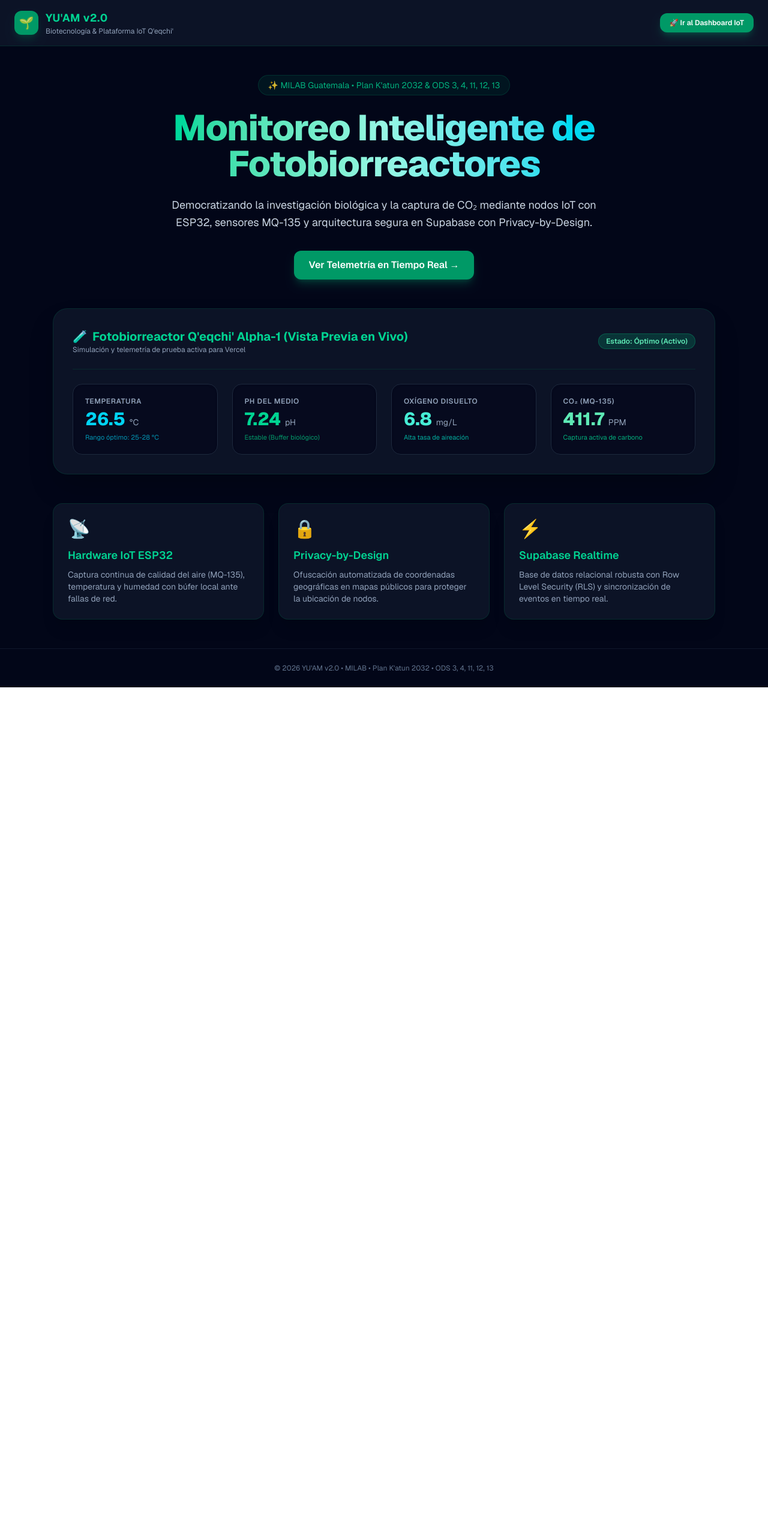
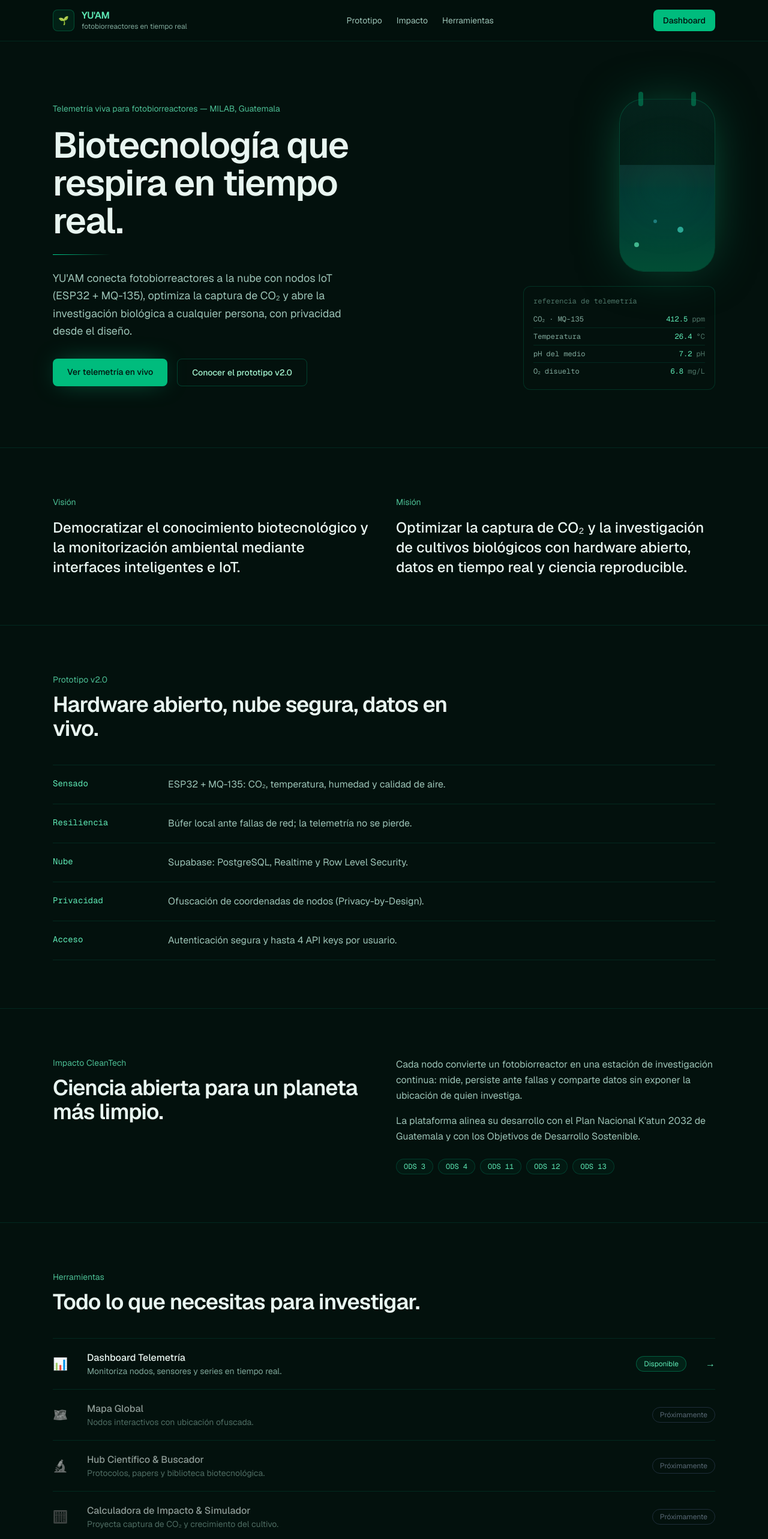
Before and after one commit to Alexzz-19/Yu_am, a Next.js app in the folder apps/web/: page / in a window 1280 px wide. Shown: the top 2566 px of the page at 60% size. Before the commit the page ends 1146 px from the top, so only its background shows below. Built offline with nearby package versions, Linux system fonts and the light colour scheme.

Commit message:
feat(apps/web): Landing CleanTech de yuam.tech

```diff
--- a/apps/web/app/layout.tsx
+++ b/apps/web/app/layout.tsx
@@ -13,14 +13,15 @@ const geistMono = Geist_Mono({
 });
 
 export const metadata: Metadata = {
-  title: "Create Next App",
-  description: "Generated by create next app",
+  title: "YU'AM — Fotobiorreactores en tiempo real",
+  description:
+    "Plataforma de telemetría y control para fotobiorreactores. IoT (ESP32 + MQ-135), Supabase y privacidad desde el diseño.",
 };
 
 export default function RootLayout({ children }: { children: React.ReactNode }) {
   return (
     <html
-      lang="en"
+      lang="es"
       className={`${geistSans.variable} ${geistMono.variable} h-full antialiased`}
     >
       <body className="min-h-full flex flex-col">{children}</body>
--- a/apps/web/app/page.tsx
+++ b/apps/web/app/page.tsx
@@ -1,158 +1,311 @@
-'use client'
+import Link from 'next/link'
 
-import Link from 'next/link'
-import { useState, useEffect } from 'react'
+// ─────────────────────────────────────────────────────────────────────────────
+// Punto de integración Supabase
+// El Dashboard (/dashboard) ya consume telemetría en tiempo real desde
+// `telemetria_mq135`. Los tipos de abajo replican el esquema público y pueden
+// sustituirse por tipos generados: Database['public']['Tables']['readings']['Row'].
+// ─────────────────────────────────────────────────────────────────────────────
+
+type Lectura = {
+  etiqueta: string
+  valor: string
+  unidad: string
+}
+
+type Especificacion = {
+  clave: string
+  detalle: string
+}
+
+type Herramienta = {
+  nombre: string
+  descripcion: string
+  href: string
+  disponible: boolean
+  icono: string
+}
+
+const lecturas: Lectura[] = [
+  { etiqueta: 'CO₂ · MQ-135', valor: '412.5', unidad: 'ppm' },
+  { etiqueta: 'Temperatura', valor: '26.4', unidad: '°C' },
+  { etiqueta: 'pH del medio', valor: '7.2', unidad: 'pH' },
+  { etiqueta: 'O₂ disuelto', valor: '6.8', unidad: 'mg/L' },
+]
+
+const especificaciones: Especificacion[] = [
+  { clave: 'Sensado', detalle: 'ESP32 + MQ-135: CO₂, temperatura, humedad y calidad de aire.' },
+  { clave: 'Resiliencia', detalle: 'Búfer local ante fallas de red; la telemetría no se pierde.' },
+  { clave: 'Nube', detalle: 'Supabase: PostgreSQL, Realtime y Row Level Security.' },
+  { clave: 'Privacidad', detalle: 'Ofuscación de coordenadas de nodos (Privacy-by-Design).' },
+  { clave: 'Acceso', detalle: 'Autenticación segura y hasta 4 API keys por usuario.' },
+]
+
+const herramientas: Herramienta[] = [
+  {
+    nombre: 'Dashboard Telemetría',
+    descripcion: 'Monitoriza nodos, sensores y series en tiempo real.',
+    href: '/dashboard',
+    disponible: true,
+    icono: '📊',
+  },
+  {
+    nombre: 'Mapa Global',
+    descripcion: 'Nodos interactivos con ubicación ofuscada.',
+    href: '/mapa',
+    disponible: false,
+    icono: '🗺️',
+  },
+  {
+    nombre: 'Hub Científico & Buscador',
+    descripcion: 'Protocolos, papers y biblioteca biotecnológica.',
+    href: '/hub',
+    disponible: false,
+    icono: '🔬',
+  },
+  {
+    nombre: 'Calculadora de Impacto & Simulador',
+    descripcion: 'Proyecta captura de CO₂ y crecimiento del cultivo.',
+    href: '/calculadora',
+    disponible: false,
+    icono: '🧮',
+  },
+  {
+    nombre: 'DIY Hardware Studio',
+    descripcion: 'Arma tu fotobiorreactor con ESP32 y MQ-135.',
+    href: '/diy',
+    disponible: false,
+    icono: '🛠️',
+  },
+  {
+    nombre: 'Auth & Perfil de Nodo',
+    descripcion: 'Registra, autentica y gestiona tus nodos.',
+    href: '/auth',
+    disponible: false,
+    icono: '🔐',
+  },
+]
+
+const ods = ['3', '4', '11', '12', '13']
 
 export default function Home() {
-  // Simulated live metrics for initial preview dashboard
-  const [metrics, setMetrics] = useState({
-    temperature: 26.4,
-    ph: 7.2,
-    dissolvedOxygen: 6.8,
-    co2: 412.5,
-    status: 'Óptimo'
-  })
-
-  useEffect(() => {
-    const interval = setInterval(() => {
-      setMetrics(prev => ({
-        temperature: +(prev.temperature + (Math.random() * 0.4 - 0.2)).toFixed(1),
-        ph: +(prev.ph + (Math.random() * 0.1 - 0.05)).toFixed(2),
-        dissolvedOxygen: +(prev.dissolvedOxygen + (Math.random() * 0.2 - 0.1)).toFixed(1),
-        co2: +(prev.co2 + (Math.random() * 2 - 1)).toFixed(1),
-        status: 'Óptimo (Activo)'
-      }))
-    }, 4000)
-    return () => clearInterval(interval)
-  }, [])
-
   return (
-    <div className="min-h-screen bg-slate-950 text-slate-100 flex flex-col font-sans">
-      {/* Header / Nav */}
-      <header className="border-b border-emerald-900/40 backdrop-blur-md bg-slate-900/80 sticky top-0 z-50 px-6 py-4 flex items-center justify-between">
+    <div className="min-h-screen bg-[#03110D] text-[#E8F5F0] font-sans selection:bg-emerald-500/30">
+      {/* Nav */}
+      <header className="sticky top-0 z-50 border-b border-emerald-900/40 bg-[#03110D]/80 backdrop-blur-md">
+        <div className="mx-auto flex max-w-6xl items-center justify-between px-6 py-4">
           <div className="flex items-center gap-3">
-          <div className="h-10 w-10 rounded-xl bg-emerald-600 flex items-center justify-center font-bold text-xl text-white shadow-lg shadow-emerald-900/50">
+            <div className="grid h-9 w-9 place-items-center rounded-lg border border-emerald-500/30 bg-emerald-500/10 font-mono text-sm text-emerald-300">
               🌱
             </div>
-          <div>
-            <h1 className="font-bold text-lg tracking-wide text-emerald-400">YU&apos;AM v2.0</h1>
-            <p className="text-xs text-slate-400">Biotecnología & Plataforma IoT Q&apos;eqchi&apos;</p>
+            <div className="leading-tight">
+              <span className="font-semibold tracking-tight text-emerald-300">YU&apos;AM</span>
+              <span className="block text-xs text-[#7FA79A]">fotobiorreactores en tiempo real</span>
             </div>
           </div>
-        <nav className="flex items-center gap-4 text-sm font-medium">
-          <Link href="/dashboard" className="px-4 py-2 rounded-xl bg-emerald-600 hover:bg-emerald-500 text-white font-semibold transition shadow-lg shadow-emerald-600/30 text-xs">
-            🚀 Ir al Dashboard IoT
+          <nav className="hidden items-center gap-6 text-sm text-[#9CC3B6] md:flex">
+            <a href="#prototipo" className="transition hover:text-emerald-300">
+              Prototipo
+            </a>
+            <a href="#impacto" className="transition hover:text-emerald-300">
+              Impacto
+            </a>
+            <a href="#herramientas" className="transition hover:text-emerald-300">
+              Herramientas
+            </a>
+          </nav>
+          <Link
+            href="/dashboard"
+            className="rounded-lg bg-emerald-500 px-4 py-2 text-sm font-medium text-[#03110D] transition hover:bg-emerald-400"
+          >
+            Dashboard
           </Link>
-        </nav>
+        </div>
       </header>
 
-      {/* Hero & Live Metrics Preview */}
-      <main className="flex-1 flex flex-col items-center px-6 py-12 max-w-6xl mx-auto w-full space-y-12">
-        {/* Intro */}
-        <div className="text-center max-w-3xl">
-          <div className="inline-flex items-center gap-2 px-4 py-1.5 rounded-full bg-emerald-500/10 border border-emerald-500/20 text-emerald-400 text-sm mb-6 animate-pulse">
-            ✨ MILAB Guatemala • Plan K&apos;atun 2032 & ODS 3, 4, 11, 12, 13
-          </div>
-
-          <h2 className="text-4xl sm:text-6xl font-extrabold tracking-tight mb-6 bg-clip-text text-transparent bg-gradient-to-r from-emerald-400 via-teal-200 to-cyan-400">
-            Monitoreo Inteligente de Fotobiorreactores
-          </h2>
-
-          <p className="text-base sm:text-lg text-slate-300 leading-relaxed mb-8">
-            Democratizando la investigación biológica y la captura de CO₂ mediante nodos IoT con ESP32, sensores MQ-135 y arquitectura segura en Supabase con Privacy-by-Design.
+      <main>
+        {/* Hero */}
+        <section className="mx-auto grid max-w-6xl gap-12 px-6 py-16 md:grid-cols-[1.2fr_0.8fr] md:py-24">
+          <div className="flex flex-col justify-center">
+            <p className="mb-5 text-sm text-emerald-300/80">
+              Telemetría viva para fotobiorreactores — MILAB, Guatemala
             </p>
-
-          <div className="flex flex-wrap justify-center gap-4">
-            <Link href="/dashboard" className="px-6 py-3 rounded-xl bg-emerald-600 hover:bg-emerald-500 font-semibold text-white shadow-lg shadow-emerald-600/30 transition">
-              Ver Telemetría en Tiempo Real →
+            <h1 className="max-w-xl text-4xl font-semibold leading-[1.05] tracking-tight sm:text-6xl">
+              Biotecnología que respira en tiempo real.
+            </h1>
+            <div className="mt-6 h-px w-24 bg-gradient-to-r from-emerald-400 to-transparent" />
+            <p className="mt-6 max-w-lg text-base leading-relaxed text-[#9CC3B6] sm:text-lg">
+              YU&apos;AM conecta fotobiorreactores a la nube con nodos IoT (ESP32 + MQ-135), optimiza la
+              captura de CO₂ y abre la investigación biológica a cualquier persona, con privacidad desde
+              el diseño.
+            </p>
+            <div className="mt-8 flex flex-wrap gap-4">
+              <Link
+                href="/dashboard"
+                className="rounded-lg bg-emerald-500 px-6 py-3 text-sm font-medium text-[#03110D] shadow-[0_0_40px_-12px_rgba(16,185,129,0.7)] transition hover:bg-emerald-400"
+              >
+                Ver telemetría en vivo
               </Link>
+              <a
+                href="#prototipo"
+                className="rounded-lg border border-emerald-800/60 px-6 py-3 text-sm font-medium text-emerald-200 transition hover:border-emerald-500/60 hover:bg-emerald-500/10"
+              >
+                Conocer el prototipo v2.0
+              </a>
             </div>
           </div>
 
-        {/* Live Photobioreactor Metrics Grid */}
-        <div className="w-full bg-slate-900/80 border border-emerald-900/40 rounded-3xl p-6 sm:p-8 shadow-2xl backdrop-blur">
-          <div className="flex flex-col sm:flex-row items-start sm:items-center justify-between pb-6 mb-6 border-b border-emerald-900/40 gap-4">
-            <div>
-              <h3 className="text-xl font-bold text-emerald-400 flex items-center gap-2">
-                <span>🧪</span> Fotobiorreactor Q&apos;eqchi&apos; Alpha-1 (Vista Previa en Vivo)
-              </h3>
-              <p className="text-xs text-slate-400">Simulación y telemetría de prueba activa para Vercel</p>
+          {/* Reactor + instrumento */}
+          <div className="flex flex-col items-center md:items-end">
+            <div className="relative">
+              <div className="relative h-72 w-40 overflow-hidden rounded-[2.5rem] border border-emerald-500/25 bg-gradient-to-b from-[#04231C] to-[#02110D] shadow-[0_0_90px_-25px_rgba(16,185,129,0.6)]">
+                <div className="absolute inset-x-0 bottom-0 h-[62%] bg-gradient-to-t from-emerald-500/35 via-teal-400/20 to-cyan-300/10" />
+                <div className="absolute left-1/2 top-1/2 h-32 w-32 -translate-x-1/2 -translate-y-1/2 animate-pulse rounded-full bg-emerald-400/10 blur-2xl [animation-duration:5s] motion-reduce:animate-none" />
+                <div className="absolute bottom-10 left-6 h-2 w-2 animate-pulse rounded-full bg-emerald-300/70 motion-reduce:animate-none" />
+                <div className="absolute bottom-20 left-14 h-1.5 w-1.5 animate-pulse rounded-full bg-cyan-300/70 [animation-delay:1s] motion-reduce:animate-none" />
+                <div className="absolute bottom-16 left-24 h-2.5 w-2.5 animate-pulse rounded-full bg-teal-300/60 [animation-delay:2s] motion-reduce:animate-none" />
               </div>
-            <span className="px-3 py-1 rounded-full bg-emerald-500/20 border border-emerald-500/30 text-emerald-300 text-xs font-semibold">
-              Estado: {metrics.status}
+              <div className="absolute -top-3 left-8 h-6 w-2 rounded-full bg-emerald-500/40" />
+              <div className="absolute -top-3 right-8 h-6 w-2 rounded-full bg-emerald-500/40" />
+            </div>
+
+            <div className="mt-6 w-full max-w-xs rounded-xl border border-emerald-800/40 bg-[#04120E]/90 p-4 font-mono text-xs">
+              <p className="mb-2 text-[#4E7568]">referencia de telemetría</p>
+              {lecturas.map((lectura) => (
+                <div
+                  key={lectura.etiqueta}
+                  className="flex items-baseline justify-between border-b border-emerald-900/40 py-1.5 last:border-0"
+                >
+                  <span className="text-[#7FA79A]">{lectura.etiqueta}</span>
+                  <span className="text-emerald-300">
+                    {lectura.valor} <span className="text-[#4E7568]">{lectura.unidad}</span>
                   </span>
                 </div>
+              ))}
+            </div>
+          </div>
+        </section>
 
-          <div className="grid grid-cols-1 sm:grid-cols-2 lg:grid-cols-4 gap-6">
-            {/* Temperatura */}
-            <div className="p-5 rounded-2xl bg-slate-950/60 border border-slate-800 shadow-inner">
-              <span className="text-xs uppercase tracking-wider text-slate-400 font-semibold block mb-1">Temperatura</span>
-              <div className="text-3xl font-extrabold text-cyan-400 mb-1">
-                {metrics.temperature} <span className="text-sm font-normal text-slate-400">°C</span>
+        {/* Visión y misión */}
+        <section className="border-t border-emerald-900/40">
+          <div className="mx-auto grid max-w-6xl gap-10 px-6 py-16 md:grid-cols-2 md:py-20">
+            <div>
+              <h2 className="text-sm text-emerald-300/80">Visión</h2>
+              <p className="mt-4 text-2xl font-medium leading-snug text-[#E8F5F0]">
+                Democratizar el conocimiento biotecnológico y la monitorización ambiental mediante
+                interfaces inteligentes e IoT.
+              </p>
             </div>
-              <p className="text-[11px] text-cyan-500/80">Rango óptimo: 25-28 °C</p>
+            <div>
+              <h2 className="text-sm text-emerald-300/80">Misión</h2>
+              <p className="mt-4 text-2xl font-medium leading-snug text-[#E8F5F0]">
+                Optimizar la captura de CO₂ y la investigación de cultivos biológicos con hardware
+                abierto, datos en tiempo real y ciencia reproducible.
+              </p>
             </div>
+          </div>
+        </section>
 
-            {/* pH */}
-            <div className="p-5 rounded-2xl bg-slate-950/60 border border-slate-800 shadow-inner">
-              <span className="text-xs uppercase tracking-wider text-slate-400 font-semibold block mb-1">pH del Medio</span>
-              <div className="text-3xl font-extrabold text-emerald-400 mb-1">
-                {metrics.ph} <span className="text-sm font-normal text-slate-400">pH</span>
+        {/* Prototipo v2.0 */}
+        <section id="prototipo" className="border-t border-emerald-900/40">
+          <div className="mx-auto max-w-6xl px-6 py-16 md:py-20">
+            <p className="text-sm text-emerald-300/80">Prototipo v2.0</p>
+            <h2 className="mt-3 max-w-2xl text-3xl font-semibold tracking-tight sm:text-4xl">
+              Hardware abierto, nube segura, datos en vivo.
+            </h2>
+            <dl className="mt-10 divide-y divide-emerald-900/40 border-y border-emerald-900/40">
+              {especificaciones.map((spec) => (
+                <div key={spec.clave} className="grid gap-2 py-5 sm:grid-cols-[10rem_1fr] sm:gap-8">
+                  <dt className="font-mono text-sm text-emerald-300">{spec.clave}</dt>
+                  <dd className="text-[#9CC3B6]">{spec.detalle}</dd>
                 </div>
-              <p className="text-[11px] text-emerald-500/80">Estable (Buffer biológico)</p>
+              ))}
+            </dl>
           </div>
+        </section>
 
-            {/* Oxígeno Disuelto */}
-            <div className="p-5 rounded-2xl bg-slate-950/60 border border-slate-800 shadow-inner">
-              <span className="text-xs uppercase tracking-wider text-slate-400 font-semibold block mb-1">Oxígeno Disuelto</span>
-              <div className="text-3xl font-extrabold text-teal-300 mb-1">
-                {metrics.dissolvedOxygen} <span className="text-sm font-normal text-slate-400">mg/L</span>
+        {/* Impacto CleanTech */}
+        <section id="impacto" className="border-t border-emerald-900/40">
+          <div className="mx-auto grid max-w-6xl gap-10 px-6 py-16 md:grid-cols-2 md:py-20">
+            <div>
+              <p className="text-sm text-emerald-300/80">Impacto CleanTech</p>
+              <h2 className="mt-3 text-3xl font-semibold tracking-tight sm:text-4xl">
+                Ciencia abierta para un planeta más limpio.
+              </h2>
             </div>
-              <p className="text-[11px] text-teal-400/80">Alta tasa de aireación</p>
-            </div>
-
-            {/* CO2 MQ-135 */}
-            <div className="p-5 rounded-2xl bg-slate-950/60 border border-slate-800 shadow-inner">
-              <span className="text-xs uppercase tracking-wider text-slate-400 font-semibold block mb-1">CO₂ (MQ-135)</span>
-              <div className="text-3xl font-extrabold text-emerald-300 mb-1">
-                {metrics.co2} <span className="text-sm font-normal text-slate-400">PPM</span>
-              </div>
-              <p className="text-[11px] text-emerald-400/80">Captura activa de carbono</p>
+            <div className="space-y-4 text-[#9CC3B6] leading-relaxed">
+              <p>
+                Cada nodo convierte un fotobiorreactor en una estación de investigación continua:
+                mide, persiste ante fallas y comparte datos sin exponer la ubicación de quien investiga.
+              </p>
+              <p>
+                La plataforma alinea su desarrollo con el Plan Nacional K&apos;atun 2032 de Guatemala y
+                con los Objetivos de Desarrollo Sostenible.
+              </p>
+              <div className="flex flex-wrap gap-2 pt-2">
+                {ods.map((n) => (
+                  <span
+                    key={n}
+                    className="rounded-full border border-emerald-800/50 bg-emerald-500/5 px-3 py-1 font-mono text-xs text-emerald-300"
+                  >
+                    ODS {n}
+                  </span>
+                ))}
               </div>
             </div>
           </div>
+        </section>
 
-        {/* Feature Cards */}
-        <div className="grid grid-cols-1 md:grid-cols-3 gap-6 w-full text-left">
-          <div className="p-6 rounded-2xl bg-slate-900/80 border border-emerald-900/40 shadow-xl backdrop-blur">
-            <div className="text-3xl mb-3">📡</div>
-            <h3 className="font-semibold text-emerald-400 text-lg mb-2">Hardware IoT ESP32</h3>
-            <p className="text-sm text-slate-400">
-              Captura continua de calidad del aire (MQ-135), temperatura y humedad con búfer local ante fallas de red.
-            </p>
+        {/* Herramientas */}
+        <section id="herramientas" className="border-t border-emerald-900/40">
+          <div className="mx-auto max-w-6xl px-6 py-16 md:py-20">
+            <p className="text-sm text-emerald-300/80">Herramientas</p>
+            <h2 className="mt-3 text-3xl font-semibold tracking-tight sm:text-4xl">
+              Todo lo que necesitas para investigar.
+            </h2>
+            <ul className="mt-10 divide-y divide-emerald-900/40 border-y border-emerald-900/40">
+              {herramientas.map((herramienta) => (
+                <li key={herramienta.nombre}>
+                  {herramienta.disponible ? (
+                    <Link
+                      href={herramienta.href}
+                      className="group flex items-center gap-5 py-5 transition hover:bg-emerald-500/5 sm:gap-8"
+                    >
+                      <span className="text-xl">{herramienta.icono}</span>
+                      <span className="flex-1">
+                        <span className="block font-medium text-[#E8F5F0]">{herramienta.nombre}</span>
+                        <span className="block text-sm text-[#7FA79A]">{herramienta.descripcion}</span>
+                      </span>
+                      <span className="rounded-full border border-emerald-500/40 bg-emerald-500/10 px-3 py-1 text-xs text-emerald-300">
+                        Disponible
+                      </span>
+                      <span className="text-emerald-300 transition group-hover:translate-x-1">→</span>
+                    </Link>
+                  ) : (
+                    <div className="flex items-center gap-5 py-5 opacity-60 sm:gap-8">
+                      <span className="text-xl grayscale">{herramienta.icono}</span>
+                      <span className="flex-1">
+                        <span className="block font-medium text-[#E8F5F0]">{herramienta.nombre}</span>
+                        <span className="block text-sm text-[#7FA79A]">{herramienta.descripcion}</span>
+                      </span>
+                      <span className="rounded-full border border-slate-700 px-3 py-1 text-xs text-slate-400">
+                        Próximamente
+                      </span>
                     </div>
-
-          <div className="p-6 rounded-2xl bg-slate-900/80 border border-emerald-900/40 shadow-xl backdrop-blur">
-            <div className="text-3xl mb-3">🔒</div>
-            <h3 className="font-semibold text-emerald-400 text-lg mb-2">Privacy-by-Design</h3>
-            <p className="text-sm text-slate-400">
-              Ofuscación automatizada de coordenadas geográficas en mapas públicos para proteger la ubicación de nodos.
-            </p>
+                  )}
+                </li>
+              ))}
+            </ul>
           </div>
-
-          <div className="p-6 rounded-2xl bg-slate-900/80 border border-emerald-900/40 shadow-xl backdrop-blur">
-            <div className="text-3xl mb-3">⚡</div>
-            <h3 className="font-semibold text-emerald-400 text-lg mb-2">Supabase Realtime</h3>
-            <p className="text-sm text-slate-400">
-              Base de datos relacional robusta con Row Level Security (RLS) y sincronización de eventos en tiempo real.
-            </p>
-          </div>
-        </div>
+        </section>
       </main>
 
       {/* Footer */}
-      <footer className="border-t border-slate-900 px-6 py-6 text-center text-xs text-slate-500">
-        <p>© 2026 YU&apos;AM v2.0 • MILAB • Plan K&apos;atun 2032 • ODS 3, 4, 11, 12, 13</p>
+      <footer className="border-t border-emerald-900/40">
+        <div className="mx-auto flex max-w-6xl flex-col gap-2 px-6 py-8 text-xs text-[#4E7568] sm:flex-row sm:items-center sm:justify-between">
+          <p>© 2026 YU&apos;AM · MILAB · Plan K&apos;atun 2032 · ODS 3, 4, 11, 12, 13</p>
+          <p>bionexo_support@proton.me</p>
+        </div>
       </footer>
     </div>
   )
```
Lines whose indentation alone changed are shown as unchanged.
